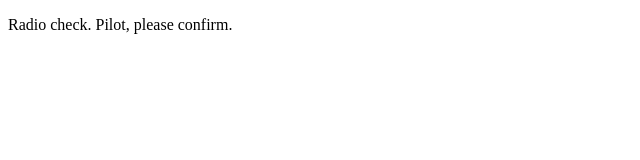
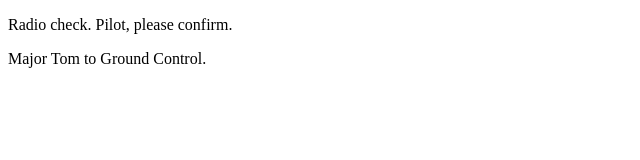
Before and after one commit to jetling8/Communication-Log, a plain HTML site: page index.html in a window 1280 px wide. Shown: the whole page, without its empty margins (0-640 px from the left). Drawn offline with Linux system fonts and the light colour scheme.

Commit message:
initial commit

```diff
--- a/index.html
+++ b/index.html
@@ -2,5 +2,6 @@
 <html>
    <body>
       <p>Radio check. Pilot, please confirm.</p>
+      <p>Major Tom to Ground Control.</p>
    </body>
 </html>
```
